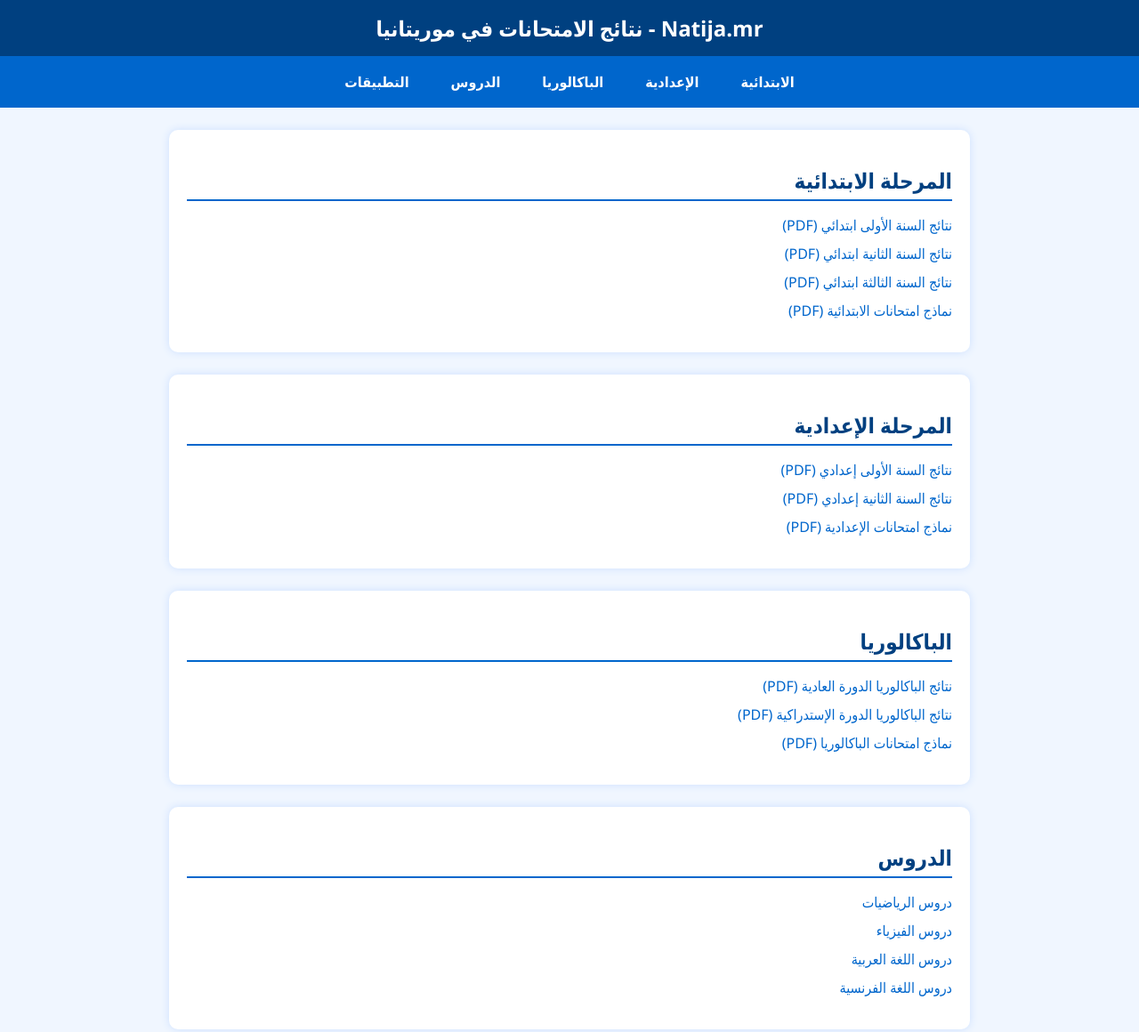
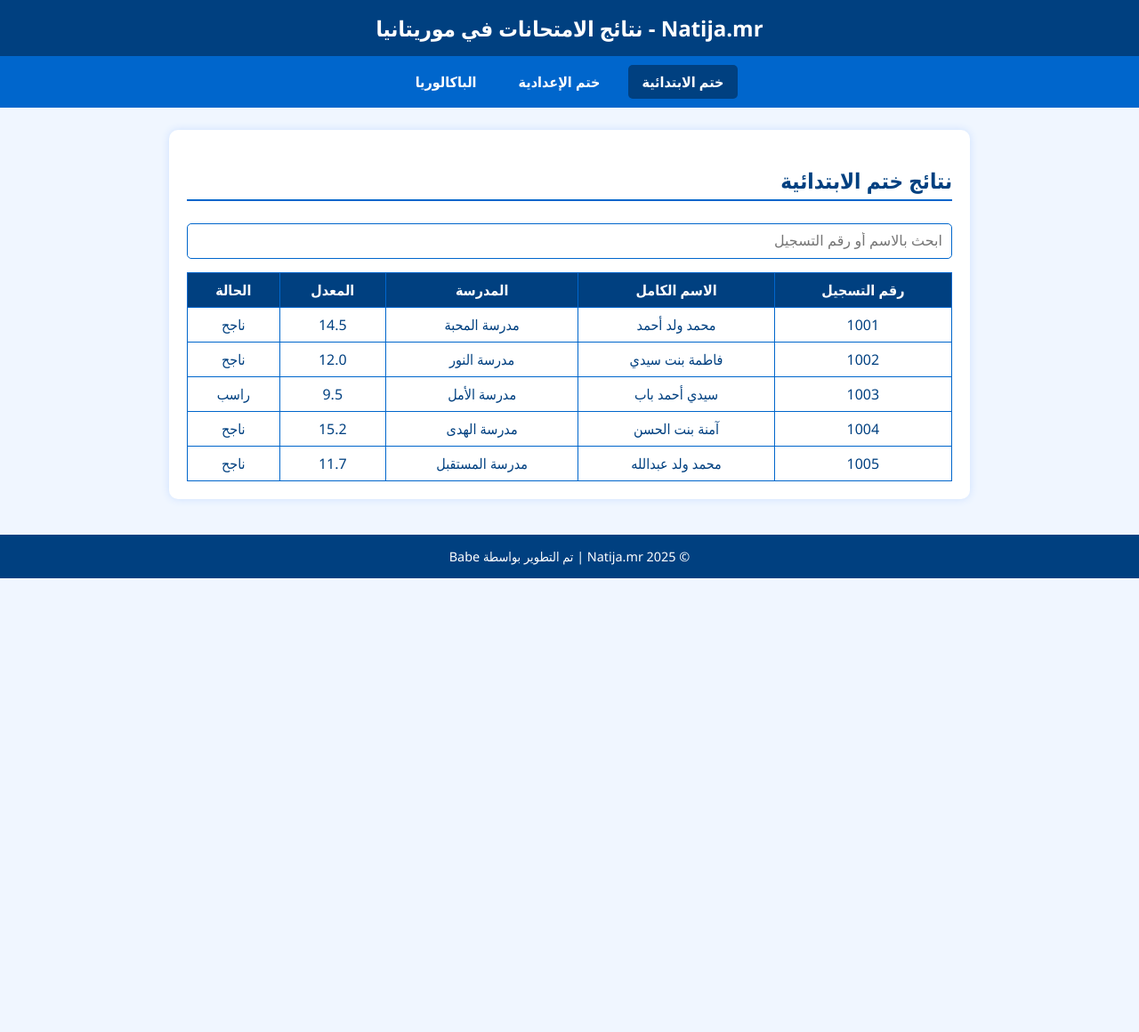
Before and after one commit to Babe200/Natija.mr, a plain HTML site: page index.html in a window 1280 px wide. Shown: the top 1160 px of the page at 89% size. After the commit the page ends 800 px from the top, so only its background shows below. Drawn offline with Linux system fonts and the light colour scheme.

Commit message:
Update index.html

```diff
--- a/index.html
+++ b/index.html
@@ -35,8 +35,9 @@
     border-radius: 5px;
     font-weight: 600;
     transition: background-color 0.3s;
+    cursor: pointer;
   }
-    nav a:hover {
+  nav a.active {
     background: #004080;
   }
   main {
@@ -51,25 +52,35 @@
     border-radius: 10px;
     box-shadow: 0 0 10px #cce0ff;
   }
-    section h2 {
+  h2 {
     color: #004080;
     margin-bottom: 15px;
     border-bottom: 2px solid #0066cc;
     padding-bottom: 5px;
   }
-    ul {
-      list-style: none;
-      padding: 0;
+  table {
+    width: 100%;
+    border-collapse: collapse;
+    margin-top: 15px;
   }
-    ul li {
-      margin-bottom: 10px;
+  table, th, td {
+    border: 1px solid #0066cc;
   }
-    ul li a {
-      color: #0066cc;
-      text-decoration: none;
+  th, td {
+    padding: 8px;
+    text-align: center;
   }
-    ul li a:hover {
-      text-decoration: underline;
+  th {
+    background-color: #004080;
+    color: white;
+  }
+  input[type="search"] {
+    width: 100%;
+    padding: 10px;
+    font-size: 1em;
+    margin-top: 10px;
+    border: 1px solid #0066cc;
+    border-radius: 5px;
   }
   footer {
     text-align: center;
@@ -84,63 +95,128 @@
       flex-direction: column;
       gap: 10px;
     }
+    table, th, td {
+      font-size: 0.85em;
+    }
   }
 </style>
 </head>
 <body>
   <header>Natija.mr - نتائج الامتحانات في موريتانيا</header>
   <nav>
-    <a href="#prim">الابتدائية</a>
-    <a href="#prep">الإعدادية</a>
-    <a href="#bac">الباكالوريا</a>
-    <a href="#lessons">الدروس</a>
-    <a href="#apps">التطبيقات</a>
+    <a class="tablink active" onclick="openTab(event, 'primaire')">ختم الابتدائية</a>
+    <a class="tablink" onclick="openTab(event, 'prepa')">ختم الإعدادية</a>
+    <a class="tablink" onclick="openTab(event, 'bac')">الباكالوريا</a>
   </nav>
   <main>
-    <section id="prim">
-      <h2>المرحلة الابتدائية</h2>
-      <ul>
-        <li><a href="#">نتائج السنة الأولى ابتدائي (PDF)</a></li>
-        <li><a href="#">نتائج السنة الثانية ابتدائي (PDF)</a></li>
-        <li><a href="#">نتائج السنة الثالثة ابتدائي (PDF)</a></li>
-        <li><a href="#">نماذج امتحانات الابتدائية (PDF)</a></li>
-      </ul>
+    <!-- ختم الابتدائية -->
+    <section id="primaire" class="tabcontent" style="display:block;">
+      <h2>نتائج ختم الابتدائية</h2>
+      <input type="search" id="searchPrimaire" placeholder="ابحث بالاسم أو رقم التسجيل" onkeyup="searchTable('searchPrimaire','tablePrimaire')" />
+      <table id="tablePrimaire">
+        <thead>
+          <tr>
+            <th>رقم التسجيل</th>
+            <th>الاسم الكامل</th>
+            <th>المدرسة</th>
+            <th>المعدل</th>
+            <th>الحالة</th>
+          </tr>
+        </thead>
+        <tbody>
+          <tr><td>1001</td><td>محمد ولد أحمد</td><td>مدرسة المحبة</td><td>14.5</td><td>ناجح</td></tr>
+          <tr><td>1002</td><td>فاطمة بنت سيدي</td><td>مدرسة النور</td><td>12.0</td><td>ناجح</td></tr>
+          <tr><td>1003</td><td>سيدي أحمد باب</td><td>مدرسة الأمل</td><td>9.5</td><td>راسب</td></tr>
+          <tr><td>1004</td><td>آمنة بنت الحسن</td><td>مدرسة الهدى</td><td>15.2</td><td>ناجح</td></tr>
+          <tr><td>1005</td><td>محمد ولد عبدالله</td><td>مدرسة المستقبل</td><td>11.7</td><td>ناجح</td></tr>
+        </tbody>
+      </table>
     </section>
-    <section id="prep">
-      <h2>المرحلة الإعدادية</h2>
-      <ul>
-        <li><a href="#">نتائج السنة الأولى إعدادي (PDF)</a></li>
-        <li><a href="#">نتائج السنة الثانية إعدادي (PDF)</a></li>
-        <li><a href="#">نماذج امتحانات الإعدادية (PDF)</a></li>
-      </ul>
+
+    <!-- ختم الإعدادية -->
+    <section id="prepa" class="tabcontent" style="display:none;">
+      <h2>نتائج ختم الإعدادية</h2>
+      <input type="search" id="searchPrepa" placeholder="ابحث بالاسم أو رقم التسجيل" onkeyup="searchTable('searchPrepa','tablePrepa')" />
+      <table id="tablePrepa">
+        <thead>
+          <tr>
+            <th>رقم التسجيل</th>
+            <th>الاسم الكامل</th>
+            <th>المدرسة</th>
+            <th>المعدل</th>
+            <th>الحالة</th>
+          </tr>
+        </thead>
+        <tbody>
+          <tr><td>2001</td><td>خالد ولد الشيخ</td><td>مدرسة النجاح</td><td>13.8</td><td>ناجح</td></tr>
+          <tr><td>2002</td><td>سمية بنت أحمد</td><td>مدرسة البنين</td><td>10.2</td><td>راسب</td></tr>
+          <tr><td>2003</td><td>أحمد ولد إبراهيم</td><td>مدرسة الامل</td><td>14.0</td><td>ناجح</td></tr>
+          <tr><td>2004</td><td>خديجة بنت المصطفى</td><td>مدرسة النخبة</td><td>15.5</td><td>ناجح</td></tr>
+          <tr><td>2005</td><td>سالم ولد محمد</td><td>مدرسة الحكمة</td><td>12.3</td><td>ناجح</td></tr>
+        </tbody>
+      </table>
     </section>
-    <section id="bac">
-      <h2>الباكالوريا</h2>
-      <ul>
-        <li><a href="#">نتائج الباكالوريا الدورة العادية (PDF)</a></li>
-        <li><a href="#">نتائج الباكالوريا الدورة الإستدراكية (PDF)</a></li>
-        <li><a href="#">نماذج امتحانات الباكالوريا (PDF)</a></li>
-      </ul>
-    </section>
-    <section id="lessons">
-      <h2>الدروس</h2>
-      <ul>
-        <li><a href="#">دروس الرياضيات</a></li>
-        <li><a href="#">دروس الفيزياء</a></li>
-        <li><a href="#">دروس اللغة العربية</a></li>
-        <li><a href="#">دروس اللغة الفرنسية</a></li>
-      </ul>
-    </section>
-    <section id="apps">
-      <h2>التطبيقات</h2>
-      <ul>
-        <li><a href="#">تطبيق نتائج الباكالوريا (Android)</a></li>
-        <li><a href="#">تطبيق تعليم الابتدائية (Android)</a></li>
-      </ul>
+
+    <!-- الباكالوريا -->
+    <section id="bac" class="tabcontent" style="display:none;">
+      <h2>نتائج الباكالوريا</h2>
+      <input type="search" id="searchBac" placeholder="ابحث بالاسم أو رقم التسجيل" onkeyup="searchTable('searchBac','tableBac')" />
+      <table id="tableBac">
+        <thead>
+          <tr>
+            <th>رقم التسجيل</th>
+            <th>الاسم الكامل</th>
+            <th>الشعبة</th>
+            <th>المعدل</th>
+            <th>الحالة</th>
+          </tr>
+        </thead>
+        <tbody>
+          <tr><td>3001</td><td>أحمد ولد أحمد</td><td>علوم تجريبية</td><td>15.7</td><td>ناجح</td></tr>
+          <tr><td>3002</td><td>مريم بنت الحسن</td><td>آداب وفلسفة</td><td>13.3</td><td>ناجح</td></tr>
+          <tr><td>3003</td><td>سلمان ولد محمد</td><td>رياضيات</td><td>12.0</td><td>راسب</td></tr>
+          <tr><td>3004</td><td>آمنة بنت أحمد</td><td>علوم تجريبية</td><td>14.5</td><td>ناجح</td></tr>
+          <tr><td>3005</td><td>خالد ولد إبراهيم</td><td>علوم تجريبية</td><td>16.2</td><td>ناجح</td></tr>
+        </tbody>
+      </table>
     </section>
   </main>
-  <footer>
-    © 2025 Natija.mr | تم التطوير بواسطة Babe
-  </footer>
+  <footer>© 2025 Natija.mr | تم التطوير بواسطة Babe</footer>
+
+<script>
+  function openTab(evt, tabName) {
+    // اخفاء كل التبويبات
+    const tabcontents = document.querySelectorAll(".tabcontent");
+    tabcontents.forEach(tc => tc.style.display = "none");
+    // إزالة تمييز من كل الأزرار
+    const tablinks = document.querySelectorAll(".tablink");
+    tablinks.forEach(tl => tl.classList.remove("active"));
+    // عرض التبويب المحدد
+    document.getElementById(tabName).style.display = "block";
+    // تمييز الزر المختار
+    evt.currentTarget.classList.add("active");
+  }
+
+  function searchTable(inputId, tableId) {
+    const input = document.getElementById(inputId);
+    const filter = input.value.toLowerCase();
+    const table = document.getElementById(tableId);
+    const tr = table.getElementsByTagName("tr");
+
+    for (let i = 1; i < tr.length; i++) {
+      let visible = false;
+      const td = tr[i].getElementsByTagName("td");
+      for (let j = 0; j < td.length; j++) {
+        if (td[j]) {
+          if (td[j].textContent.toLowerCase().indexOf(filter) > -1) {
+            visible = true;
+            break;
+          }
+        }
+      }
+      tr[i].style.display = visible ? "" : "none";
+    }
+  }
+</script>
 </body>
 </html>
```
Lines whose indentation alone changed are shown as unchanged.
